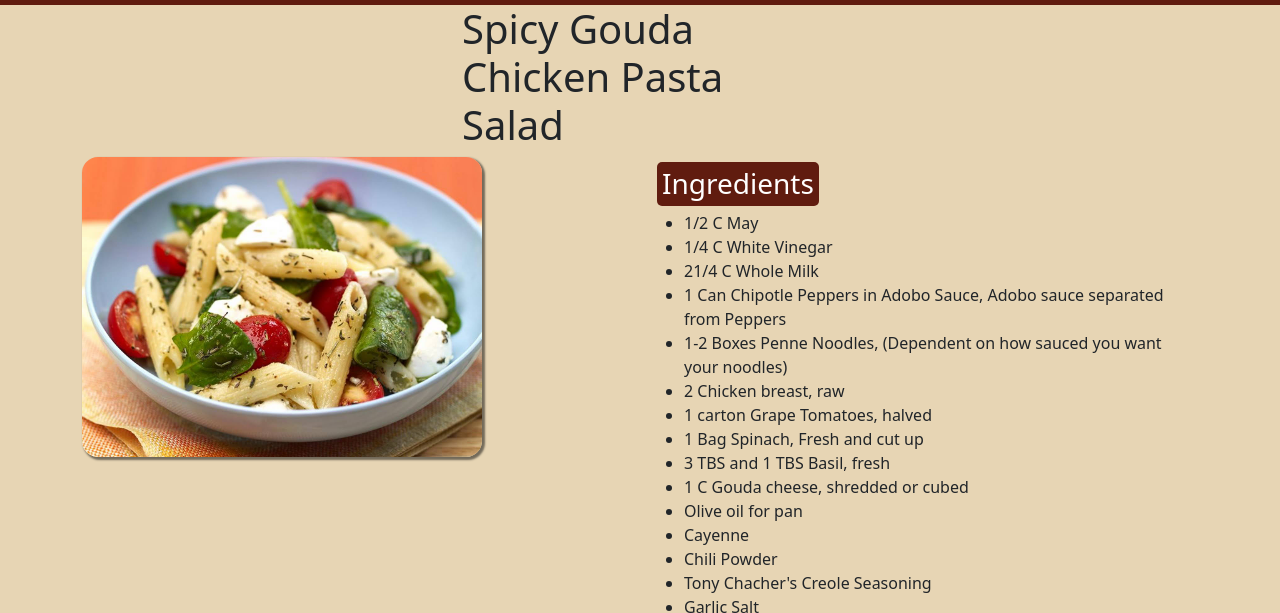
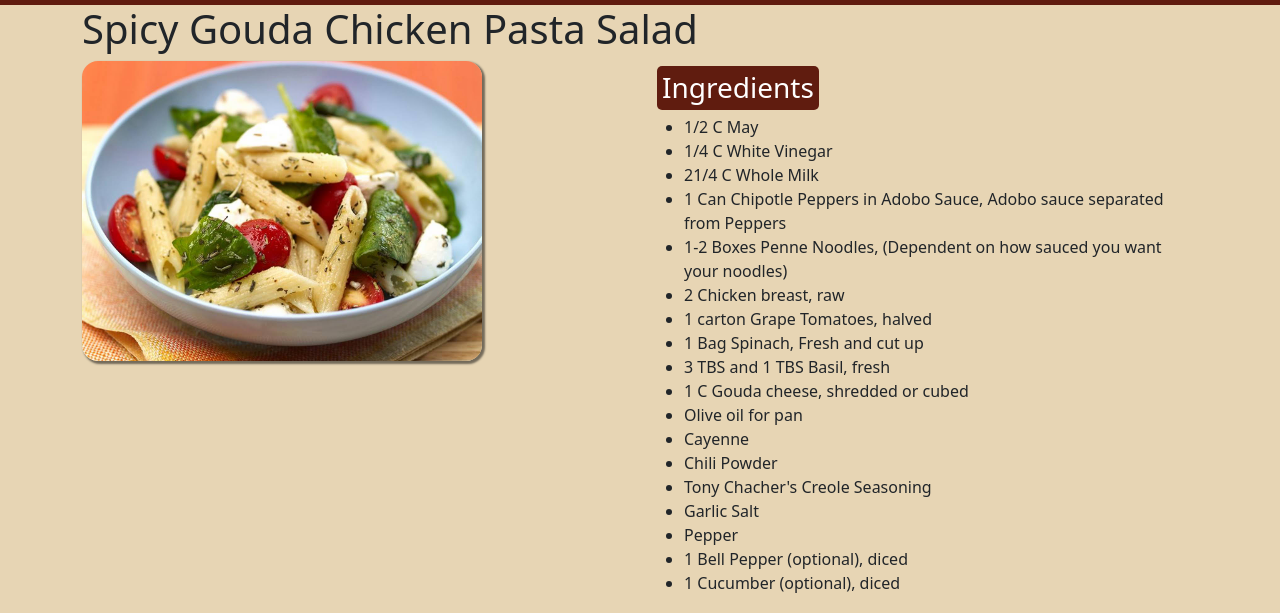
Before and after one commit to HeavensLanding/WhiskedWonder, a plain HTML site: page Spicy-gouda-chicken-pasta-salad.html in a window 1280 px wide. Shown: the part 91-704 px from the top of the page. Drawn offline with nearby package versions, Linux system fonts and the light colour scheme.

Commit message:
header pasta salad

```diff
--- a/Spicy-gouda-chicken-pasta-salad.html
+++ b/Spicy-gouda-chicken-pasta-salad.html
@@ -27,7 +27,7 @@
 <!--Grid picture ingredients-->
 <div class="container">
     <div class="row justify-content-center">
-        <div class="col-4">
+        <div class="col">
             <h1>Spicy Gouda Chicken Pasta Salad</h1>
         </div>
     </div>
```
